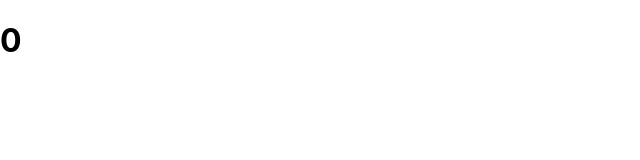
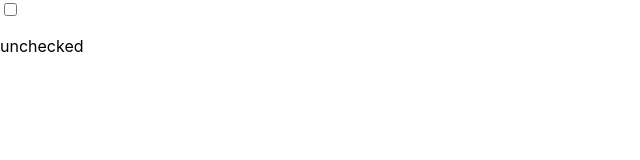
Before and after one commit to derrickmstrong/react-hooks, a React (Create React App) app: page / in a window 1280 px wide. Shown: the top 160 px of the page, without its empty margins (0-640 px from the left). Built offline with nearby package versions, Linux system fonts and the light colour scheme.

Commit message:
Checkbox example w/useReducer Hook

```diff
--- a/src/App.js
+++ b/src/App.js
@@ -1,13 +1,18 @@
-import React, { useReducer } from "react";
+import React, { Fragment, useReducer } from "react";
 
 function App() {
   // useReducer(Takes in a function that will return a new state, the inital state)
-  const [number, setNumber] = useReducer(
-    (number, newNumber) => number + newNumber,
-    0
+  const [checked, toggle] = useReducer(
+    (checked) => !checked,
+    false
   );
 
-  return <h1 onClick={() => setNumber(1)}>{number}</h1>;
+  return (
+    <Fragment>
+      <input type="checkbox" value={checked} onChange={toggle} />
+      <p>{checked ? "checked" : "unchecked"}</p>
+    </Fragment>
+  )
 }
 
 export default App;
```
